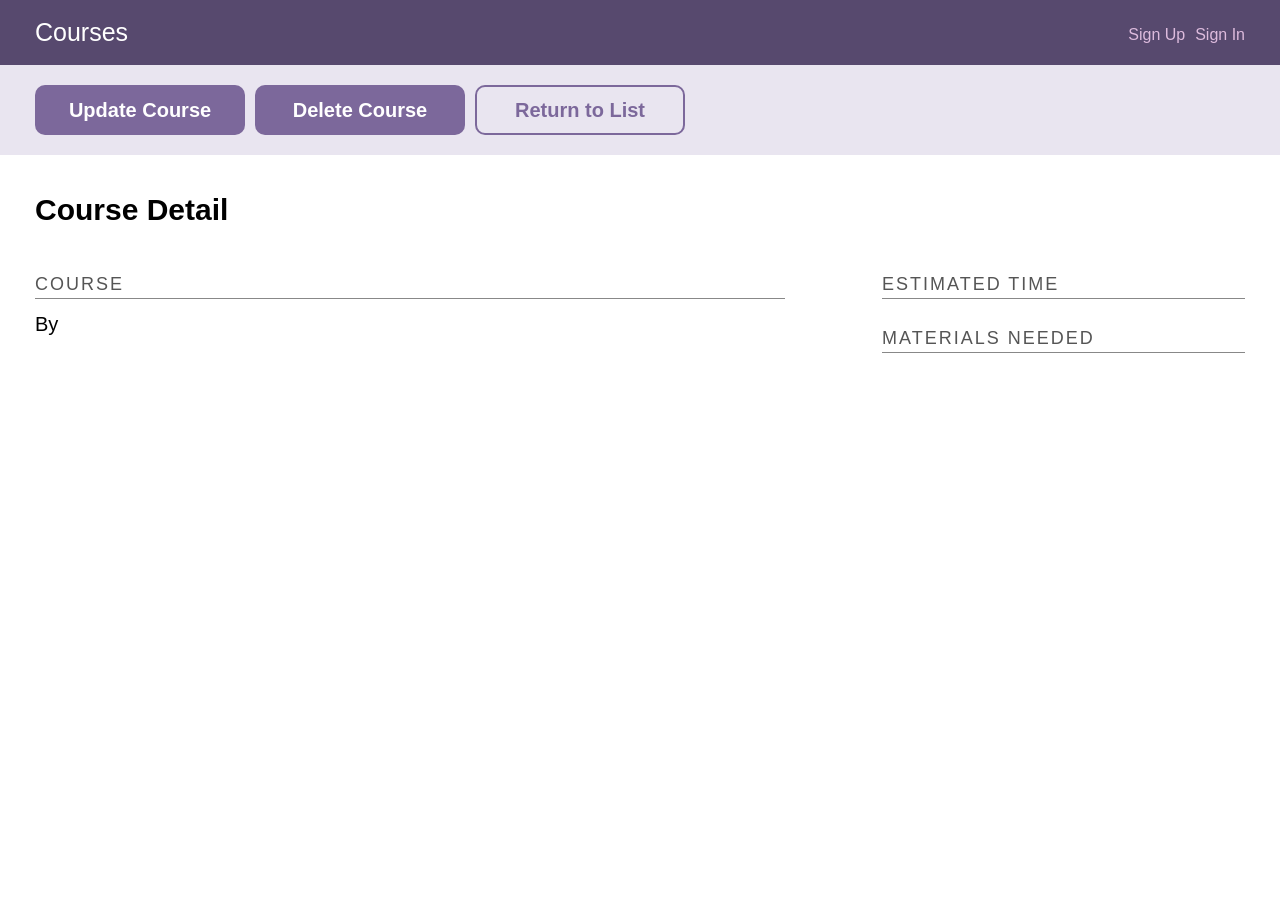
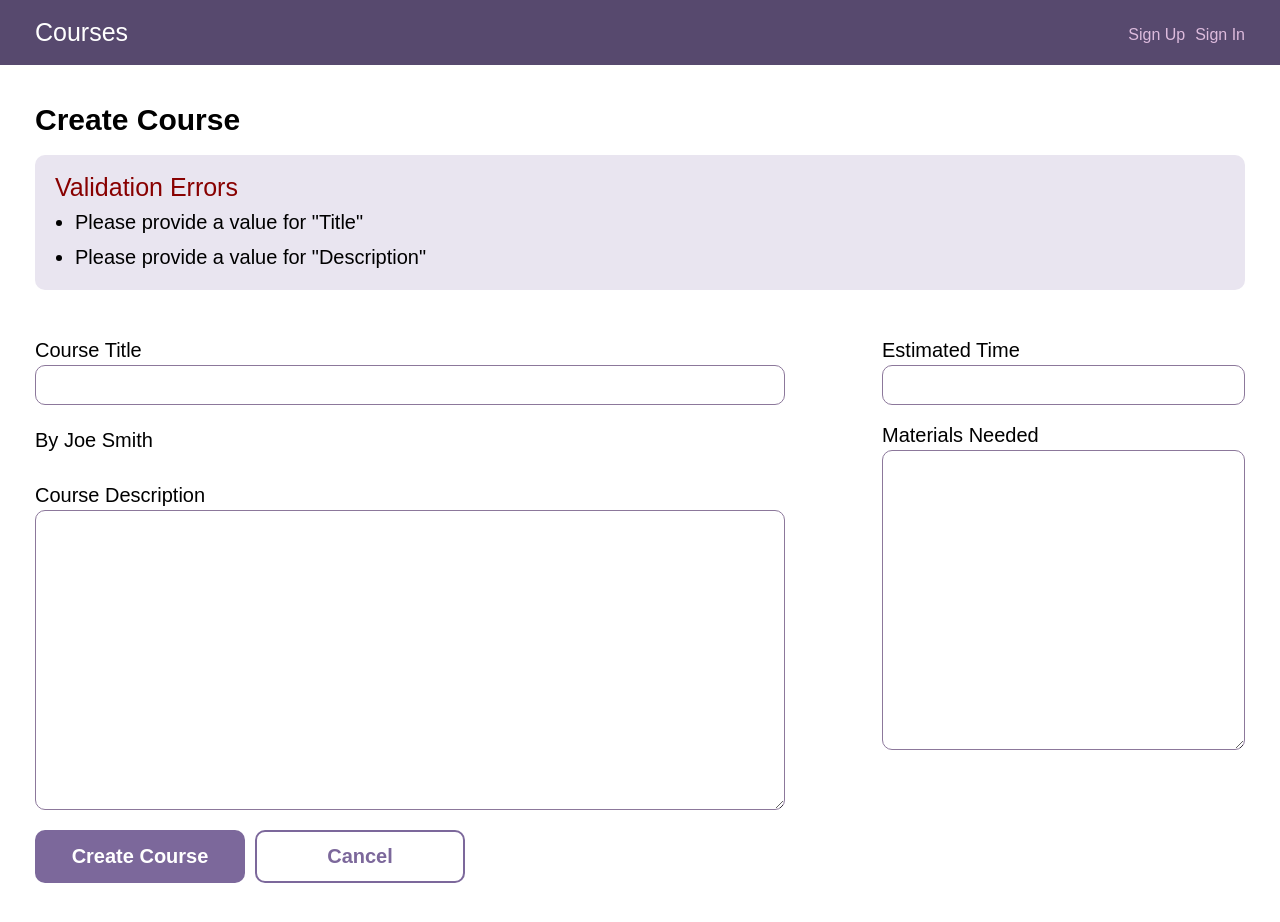
Before and after one commit to HitzSPB/js_techdegree_10, a React (Create React App) app in the folder client/: page /courses/create in a window 1280 px wide. Shown: the top 922 px of the page. Before the commit the page ends 800 px from the top, so only its background shows below. Built offline with nearby package versions, Linux system fonts and the light colour scheme; no server answers.

Commit message:
Added option to edit rendered in courses from course list

```diff
--- a/client/src/App.js
+++ b/client/src/App.js
@@ -23,7 +23,8 @@ function App() {
       <Header />
       <Switch>
         <Route exact path="/" render={() => <Courses />} />
-        <Route exact path="/courses/:id" render={(props) => <CourseDetail {...props} />} />
+        <Route exact path="/courses/create" render={() => <CreateCourse />} />
+        <Route exact path="/courses/:id" render={() => <CourseDetail />} />
       </Switch>
     </div>
   </BrowserRouter>
--- a/client/src/components/courses.js
+++ b/client/src/components/courses.js
@@ -16,13 +16,13 @@ const Courses = (props) => {
                         <h2 class="course--label">Course</h2>
                         <h3 class="course--title">{item.title}</h3>
                         </NavLink>)}
-                    <a class="course--module course--add--module" href="create-course.html">
+                        <NavLink to={"/courses/create"} className="course--module course--add--module">
                         <span class="course--add--title">
                             <svg version="1.1" xmlns="http://www.w3.org/2000/svg" x="0px" y="0px"
                             viewBox="0 0 13 13" class="add"><polygon points="7,6 7,0 6,0 6,6 0,6 0,7 6,7 6,13 7,13 7,7 13,7 13,6 "></polygon></svg>
                             New Course
                         </span>
-                    </a>
+                    </NavLink>
             </div>)
 }
 
```
